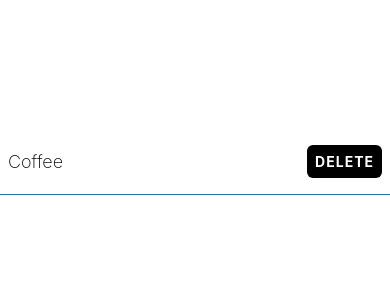
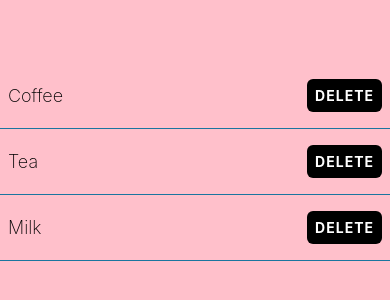
Before and after one commit to akshayark97/taskly-react-native-v3, a React Native app: screen / in a window 390 px wide. Shown: the part 260-560 px from the top of the page. Built offline with nearby package versions, Linux system fonts and the light colour scheme.

Commit message:
React Components

```diff
--- a/App.tsx
+++ b/App.tsx
@@ -1,33 +1,14 @@
-import { StatusBar } from "expo-status-bar";
-import { Alert, Pressable, StyleSheet, Text, TouchableOpacity, View } from "react-native";
+import { StyleSheet, View } from "react-native";
 import { theme } from "./theme";
+import { ShoppingListItem } from "./ShoppingListItem";
 
 export default function App() {
-  const handleDelete = () => {
-    Alert.alert(
-      "Are you sure you want to delete this ?",
-      "It will be gone for good",
-      [
-        {
-          text: "Yes",
-          onPress: () => console.log("Ok, deleting."),
-          style: "destructive"
-        },
-        {
-          text: "Cancel",
-          style: "cancel"
-        }
-      ]
-    )
-  }
   return (
     <View style={styles.container}>
-      <View style={styles.itemContainer}>
-        <Text style={styles.itemText}>Coffee</Text>
-        <TouchableOpacity style={styles.button} onPress={handleDelete} activeOpacity={0.8}>
-          <Text style={styles.buttonText}>Delete</Text>
-        </TouchableOpacity>
-      </View>
+      <View style={[StyleSheet.absoluteFill, { backgroundColor: "pink" }]} />
+      <ShoppingListItem name="Coffee" />
+      <ShoppingListItem name="Tea" />
+      <ShoppingListItem name="Milk" />
     </View>
   );
 }
@@ -38,28 +19,4 @@ const styles = StyleSheet.create({
     backgroundColor: theme.colorWhite,
     justifyContent: "center",
   },
-  itemContainer: {
-    paddingVertical: 16,
-    paddingHorizontal: 8,
-    borderBottomWidth: 1,
-    borderBottomColor: theme.colorCerulean,
-    flexDirection: 'row',
-    alignItems: 'center',
-    justifyContent: 'space-between'
-  },
-  itemText: {
-    fontSize: 18,
-    fontWeight: "200"
-  },
-  button: {
-    backgroundColor: theme.colorBlack,
-    padding: 8,
-    borderRadius: 6
-  },
-  buttonText: {
-    color: theme.colorWhite,
-    fontWeight: "bold",
-    textTransform: 'uppercase',
-    letterSpacing: 1,
-  }
 });
--- /dev/null
+++ b/ShoppingListItem.tsx
@@ -0,0 +1,65 @@
+import { Alert, StyleSheet, Text, TouchableOpacity, View } from "react-native";
+import { theme } from "./theme";
+
+type IShoppingListItem = {
+  name: string;
+};
+
+export function ShoppingListItem({ name }: IShoppingListItem) {
+  const handleDelete = () => {
+    Alert.alert(
+      `Are you sure you want to delete ${name}?`,
+      "It will be gone for good",
+      [
+        {
+          text: "Yes",
+          onPress: () => console.log(`Ok, deleting.`),
+          style: "destructive",
+        },
+        {
+          text: "Cancel",
+          style: "cancel",
+        },
+      ],
+    );
+  };
+  return (
+    <View style={styles.itemContainer}>
+      <Text style={styles.itemText}>{name}</Text>
+      <TouchableOpacity
+        style={styles.button}
+        onPress={handleDelete}
+        activeOpacity={0.8}
+      >
+        <Text style={styles.buttonText}>Delete</Text>
+      </TouchableOpacity>
+    </View>
+  );
+}
+
+export const styles = StyleSheet.create({
+  itemContainer: {
+    paddingVertical: 16,
+    paddingHorizontal: 8,
+    borderBottomWidth: 1,
+    borderBottomColor: theme.colorCerulean,
+    flexDirection: "row",
+    alignItems: "center",
+    justifyContent: "space-between",
+  },
+  itemText: {
+    fontSize: 18,
+    fontWeight: "200",
+  },
+  button: {
+    backgroundColor: theme.colorBlack,
+    padding: 8,
+    borderRadius: 6,
+  },
+  buttonText: {
+    color: theme.colorWhite,
+    fontWeight: "bold",
+    textTransform: "uppercase",
+    letterSpacing: 1,
+  },
+});
--- a/package.json
+++ b/package.json
@@ -21,6 +21,7 @@
     "eslint-config-expo": "~10.0.0",
     "eslint-config-prettier": "^10.1.8",
     "eslint-plugin-prettier": "^5.5.5",
+    "eslint-plugin-react-native": "^5.0.0",
     "prettier": "^3.8.1",
     "typescript": "~5.9.2"
   },
--- a/theme.ts
+++ b/theme.ts
@@ -1,5 +1,5 @@
 export const theme = {
-    colorCerulean: "#1a759f",
-    colorWhite: "#fff",
-    colorBlack: "#000"
-}
+  colorCerulean: "#1a759f",
+  colorWhite: "#fff",
+  colorBlack: "#000",
+};
```
Also changed, not shown: eslint.config.js (+8 -3 lines), 1 other file (tests, documents, lock files or other folders).
